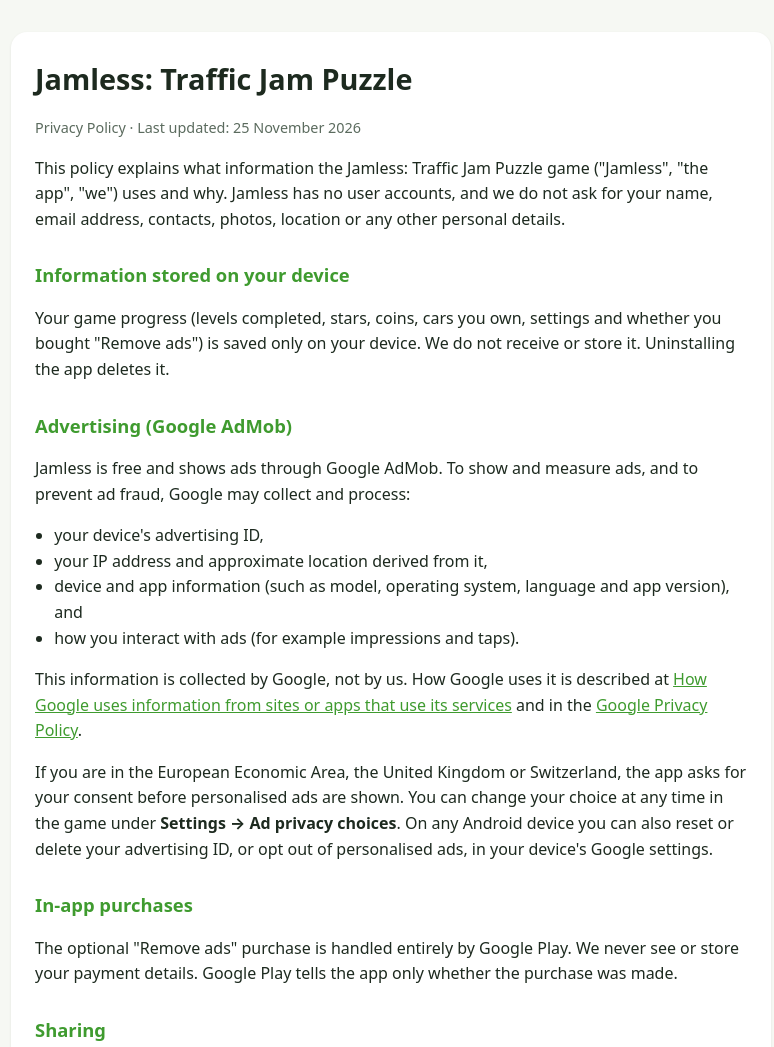
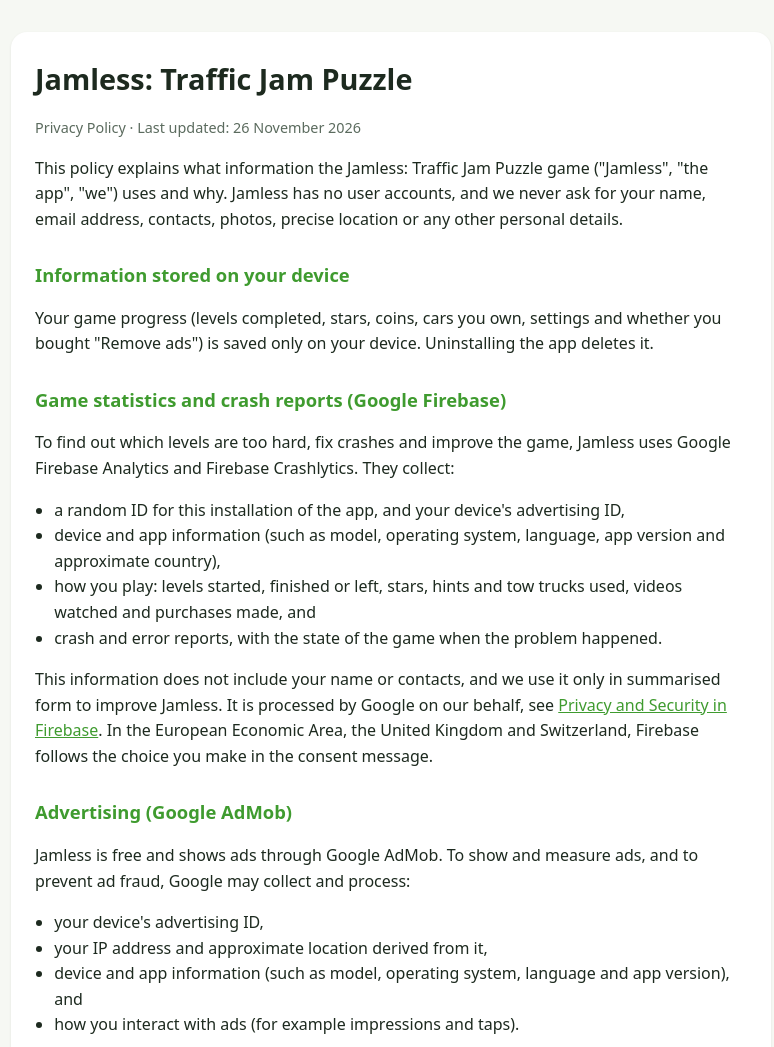
Before and after one commit to Ahmad-Mumtazz/jamless-privacy, a plain HTML site: page index.html in a window 1280 px wide. Shown: the top 1047 px of the page, without its empty margins (249-1023 px from the left). Drawn offline with Linux system fonts and the light colour scheme.

Commit message:
Add Firebase statistics and crash reports to the privacy policy
Updated privacy policy details and clarified data handling practices.

```diff
--- a/index.html
+++ b/index.html
@@ -20,12 +20,22 @@
 <body>
 <main><div class="card">
 <h1>Jamless: Traffic Jam Puzzle</h1>
-<p class="muted">Privacy Policy · Last updated: 25 November 2026</p>
+<p class="muted">Privacy Policy · Last updated: 26 November 2026</p>
 
-<p>This policy explains what information the Jamless: Traffic Jam Puzzle game ("Jamless", "the app", "we") uses and why. Jamless has no user accounts, and we do not ask for your name, email address, contacts, photos, location or any other personal details.</p>
+<p>This policy explains what information the Jamless: Traffic Jam Puzzle game ("Jamless", "the app", "we") uses and why. Jamless has no user accounts, and we never ask for your name, email address, contacts, photos, precise location or any other personal details.</p>
 
 <h2>Information stored on your device</h2>
-<p>Your game progress (levels completed, stars, coins, cars you own, settings and whether you bought "Remove ads") is saved only on your device. We do not receive or store it. Uninstalling the app deletes it.</p>
+<p>Your game progress (levels completed, stars, coins, cars you own, settings and whether you bought "Remove ads") is saved only on your device. Uninstalling the app deletes it.</p>
+
+<h2>Game statistics and crash reports (Google Firebase)</h2>
+<p>To find out which levels are too hard, fix crashes and improve the game, Jamless uses Google Firebase Analytics and Firebase Crashlytics. They collect:</p>
+<ul>
+  <li>a random ID for this installation of the app, and your device's advertising ID,</li>
+  <li>device and app information (such as model, operating system, language, app version and approximate country),</li>
+  <li>how you play: levels started, finished or left, stars, hints and tow trucks used, videos watched and purchases made, and</li>
+  <li>crash and error reports, with the state of the game when the problem happened.</li>
+</ul>
+<p>This information does not include your name or contacts, and we use it only in summarised form to improve Jamless. It is processed by Google on our behalf, see <a href="https://firebase.google.com/support/privacy">Privacy and Security in Firebase</a>. In the European Economic Area, the United Kingdom and Switzerland, Firebase follows the choice you make in the consent message.</p>
 
 <h2>Advertising (Google AdMob)</h2>
 <p>Jamless is free and shows ads through Google AdMob. To show and measure ads, and to prevent ad fraud, Google may collect and process:</p>
@@ -48,10 +58,10 @@
 <p>Jamless is intended for a general audience aged 13 and over and is not directed at children under 13. We do not knowingly collect personal information from children.</p>
 
 <h2>Security and retention</h2>
-<p>We do not run servers that store player data. Data processed by Google is kept according to Google's own retention policies.</p>
+<p>We do not run our own servers. Game statistics and crash reports are stored by Google Firebase and kept according to its standard retention settings; ad data is kept according to Google's own retention policies. All of it is sent encrypted.</p>
 
 <h2>Your rights</h2>
-<p>Because we hold no personal data about you, there is nothing for us to access, correct or delete. For data processed by Google, see the Google Privacy Policy linked above.</p>
+<p>The game statistics are tied only to a random installation ID, not to you by name, so we cannot look up an individual player. You can stop the advertising-related collection by resetting or deleting your advertising ID in your device's Google settings, and uninstalling the app ends all collection. For data processed by Google, see the Google Privacy Policy linked above.</p>
 
 <h2>Changes</h2>
 <p>If this policy changes, the new version will be posted on this page with a new "Last updated" date.</p>
```
